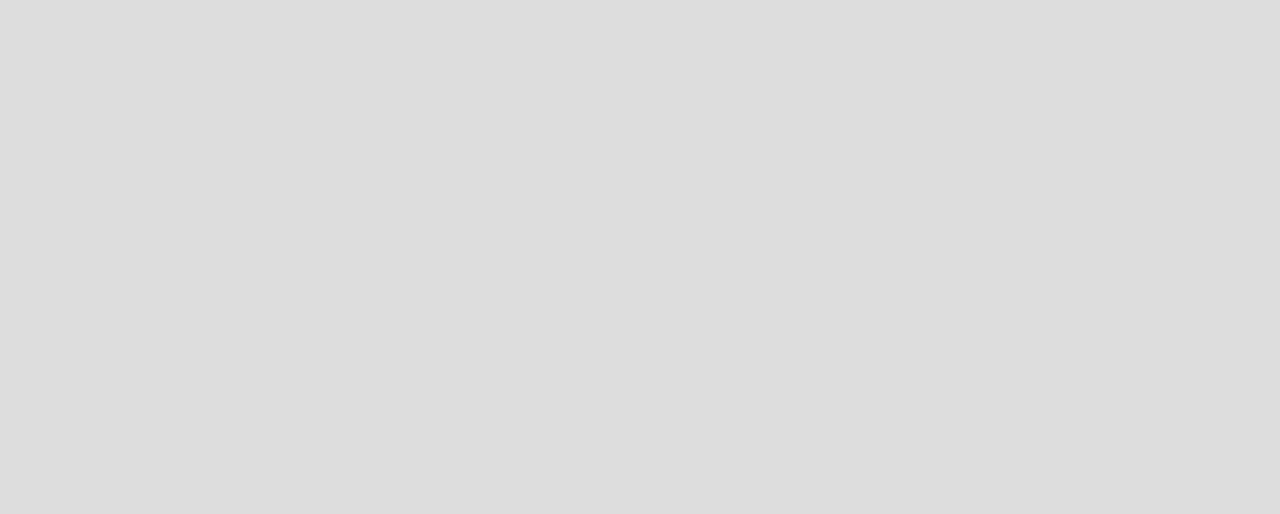
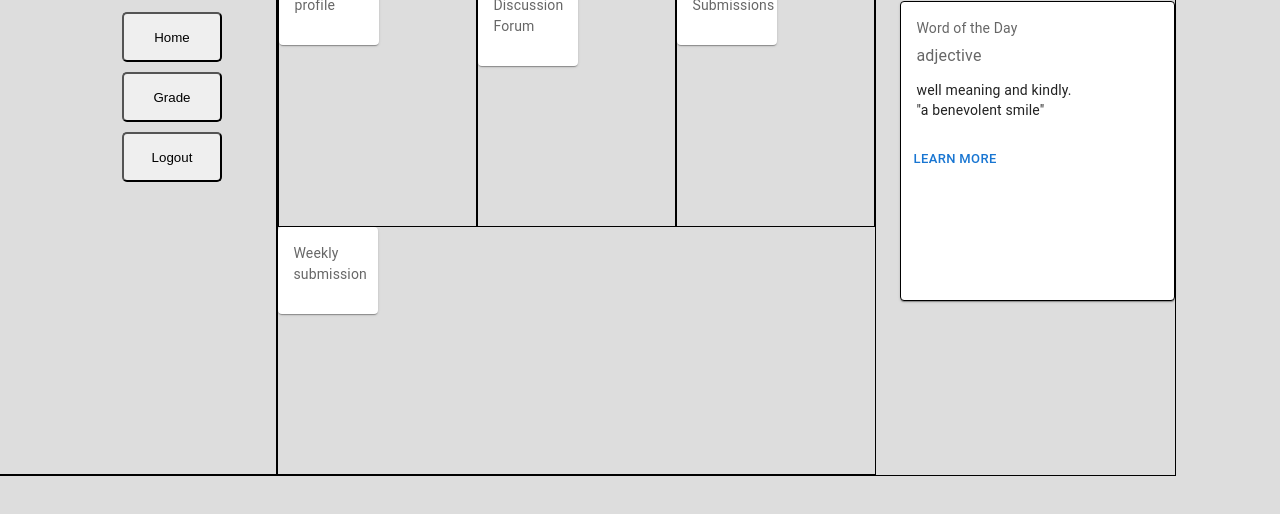
Before and after one commit to ShibilaTM/Project-Internship, a React (Create React App) app in the folder frontend/: page /projectdashhome in a window 1280 px wide. Before the commit this address had no page. Shown: the top 514 px of the page. Built offline with nearby package versions, Linux system fonts and the light colour scheme.

Commit message:
little changes

```diff
--- a/frontend/src/App.js
+++ b/frontend/src/App.js
@@ -9,7 +9,7 @@ import Alltheroutes from "./studentdashboard/studentdashboard/Alltheroutes"
 import Studentdashboard from './studentdashboard/studentdashboard/Studentdashboard';
 import Internshipdynamicpage from './studentdashboard/studentdashboard/Internshippages/Internshipdynamicpage';
 import Theinternshipdetails from './studentdashboard/Resource/Theinternshipdetails';
-
+import Projectdashhome from './projectdashboard/projectdashhome/Projectdashhome';
 
 function App() {
     return (
@@ -17,7 +17,6 @@ function App() {
             <Router>
                 <Routes>
                     <Route path="/" element={<Main child={<Home />} />} />
-                    <Route path="/studentdashboard" element={< Studentdashboard />} />
                     <Route path="/internshippage1" element={< Internshipdynamicpage heading={Theinternshipdetails[0].heading} content={Theinternshipdetails[0].content} image={Theinternshipdetails[0].image} morecontent={Theinternshipdetails[0].morecontent} />} />
                     <Route path="/internshippage2" element={< Internshipdynamicpage heading={Theinternshipdetails[1].heading} content={Theinternshipdetails[1].content} image={Theinternshipdetails[1].image} morecontent={Theinternshipdetails[1].morecontent} />} />
                     <Route path="/internshippage3" element={< Internshipdynamicpage heading={Theinternshipdetails[2].heading} content={Theinternshipdetails[2].content} image={Theinternshipdetails[2].image} morecontent={Theinternshipdetails[2].morecontent} />} />
@@ -27,6 +26,8 @@ function App() {
                     <Route path="/alltheroutes" element={<Main child={<Alltheroutes />} />} />
                     <Route path='/login' element={<Login />}></Route>
                     <Route path='/signup' element={<Signup />}></Route>
+                    <Route path="/studentdashboard" element={< Studentdashboard />} />
+                    <Route path='/projectdashhome' element={<Projectdashhome />}></Route>
                 </Routes>
             </Router>
         </div>
--- a/frontend/src/elements/Navbar.jsx
+++ b/frontend/src/elements/Navbar.jsx
@@ -13,7 +13,7 @@ const Navbar = () => {
               Intenship Portal
             </Typography>
             <Button color="inherit"><Link style={{ textDecoration: 'none', color: 'black' }} to={'/'}>Home</Link></Button>
-            <Button color="inherit"><Link style={{ textDecoration: 'none', color: 'black' }} to={'/internship'}>Internship</Link></Button>
+            {/* <Button color="inherit"><Link style={{ textDecoration: 'none', color: 'black' }} to={'/internship'}>Internship</Link></Button> */}
             <Button color="inherit"><Link style={{ textDecoration: 'none', color: 'black' }} to={'/signup'}>Signup</Link></Button>
             <Button color="inherit"><Link style={{ textDecoration: 'none', color: 'black' }} to={'/Login'}>Login</Link></Button>
           </Toolbar>
--- /dev/null
+++ b/frontend/src/projectdashboard/projectdashhome/Projectdashhome.jsx
@@ -0,0 +1,108 @@
+import React from 'react';
+import Grid from '@mui/material/Grid';
+import Card from '@mui/material/Card';
+import CardActions from '@mui/material/CardActions';
+import CardContent from '@mui/material/CardContent';
+import Button from '@mui/material/Button';
+import Typography from '@mui/material/Typography';;
+
+
+const Projectdashhome = () => {
+    const smallitemsinHomepage = [{ heading: "profile" }, { heading: "Discussion Forum" }, { heading: "Submissions" }]
+
+
+    return (
+        <div>
+
+
+
+
+
+            <Grid container spacing={3} style={{ height: "500px", border: "1px solid black", width: "1200px" }}  >
+
+
+                <Grid item lg={3} style={{ border: "1px solid black" }}>
+                    <button style={{ display: "block", width: "100px", height: "50px", padding: "5px", margin: "10px", borderRadius: "5px", marginLeft: "120px" }}>Home</button>
+                    <button style={{ display: "block", width: "100px", height: "50px", padding: "5px", margin: "10px", borderRadius: "5px", marginLeft: "120px" }}>Grade</button>
+                    <button style={{ display: "block", width: "100px", height: "50px", padding: "5px", margin: "10px", borderRadius: "5px", marginLeft: "120px" }}>Logout</button>
+                </Grid>
+
+
+
+                <Grid container lg={6} style={{ border: "1px solid black" }}>
+
+                    {smallitemsinHomepage.map((item, index) => (
+
+                        <Grid item lg={4} style={{ border: "1px solid black" }}>
+                            <Card style={{ width: "100px" }}>
+                                <CardContent>
+                                    <Typography sx={{ fontSize: 14 }} color="text.secondary" gutterBottom>
+                                        {item.heading}
+                                    </Typography>
+                                </CardContent>
+                            </Card>
+                        </Grid>
+
+                    ))}
+
+
+                    <Grid item lg={12} >
+                        <Card style={{ width: "100px" }}>
+                            <CardContent>
+                                <Typography sx={{ fontSize: 14 }} color="text.secondary" gutterBottom>
+                                    Weekly submission
+                                </Typography>
+                            </CardContent>
+                        </Card>
+                    </Grid>
+
+
+
+
+                </Grid>
+                {/* <Grid container lg={6}>
+                    <Grid item lg={6}>
+                        <h1>ROLESON</h1>
+                    </Grid>
+                    <Grid item lg={6}>
+                        <h1>ROLESON</h1>
+                    </Grid>
+                </Grid> */}
+
+                <Grid item lg={3} >
+                    <Card style={{ height: "300px", border: "1px solid black" }}>
+                        <CardContent>
+                            <Typography sx={{ fontSize: 14 }} color="text.secondary" gutterBottom>
+                                Word of the Day
+                            </Typography>
+
+                            <Typography sx={{ mb: 1.5 }} color="text.secondary">
+                                adjective
+                            </Typography>
+                            <Typography variant="body2">
+                                well meaning and kindly.
+                                <br />
+                                {'"a benevolent smile"'}
+                            </Typography>
+                        </CardContent>
+                        <CardActions>
+                            <Button size="small">Learn More</Button>
+                        </CardActions>
+                    </Card>
+                </Grid>
+
+
+
+
+
+
+
+
+            </Grid>
+
+
+        </div >
+    )
+}
+
+export default Projectdashhome
```
